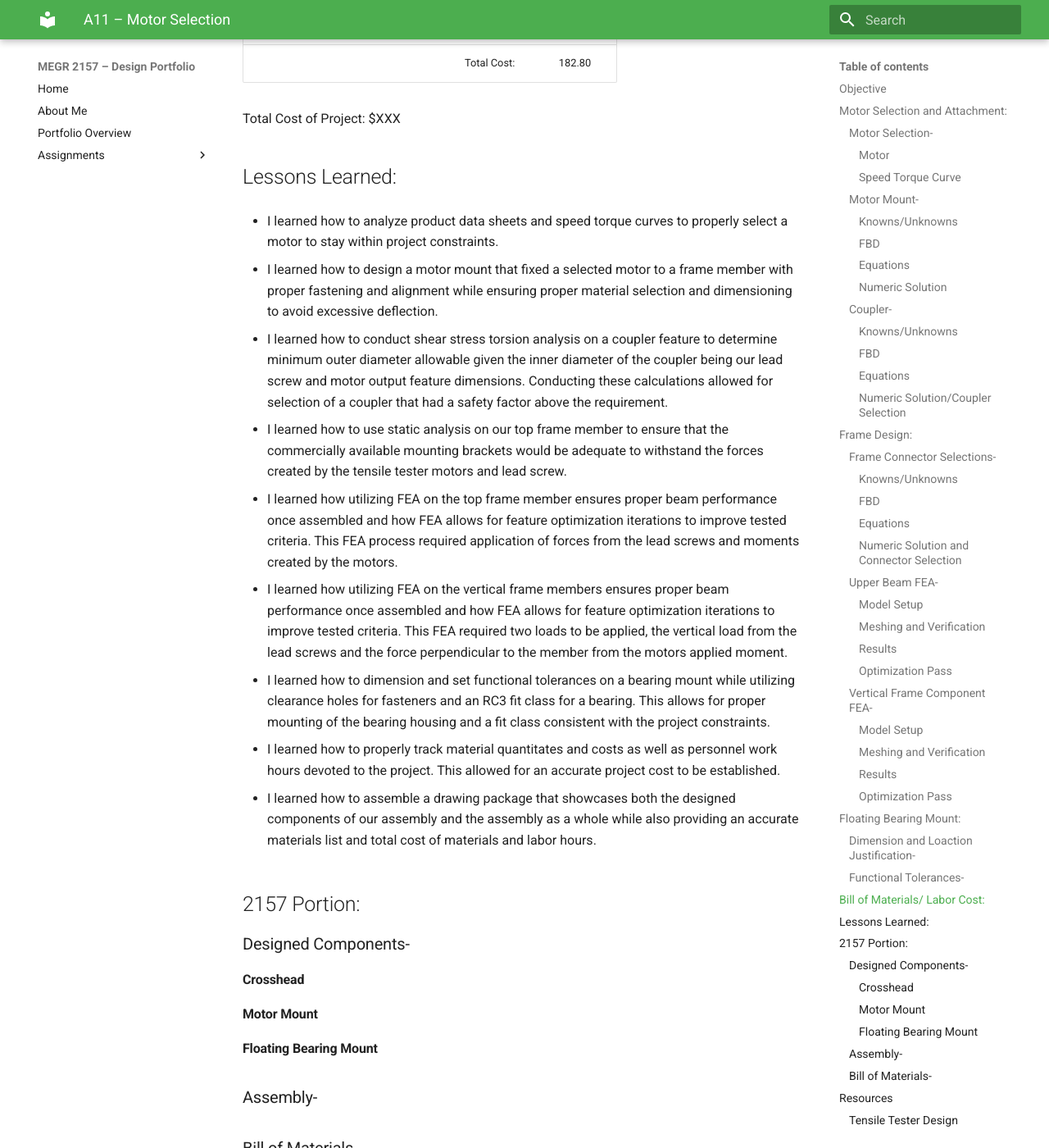
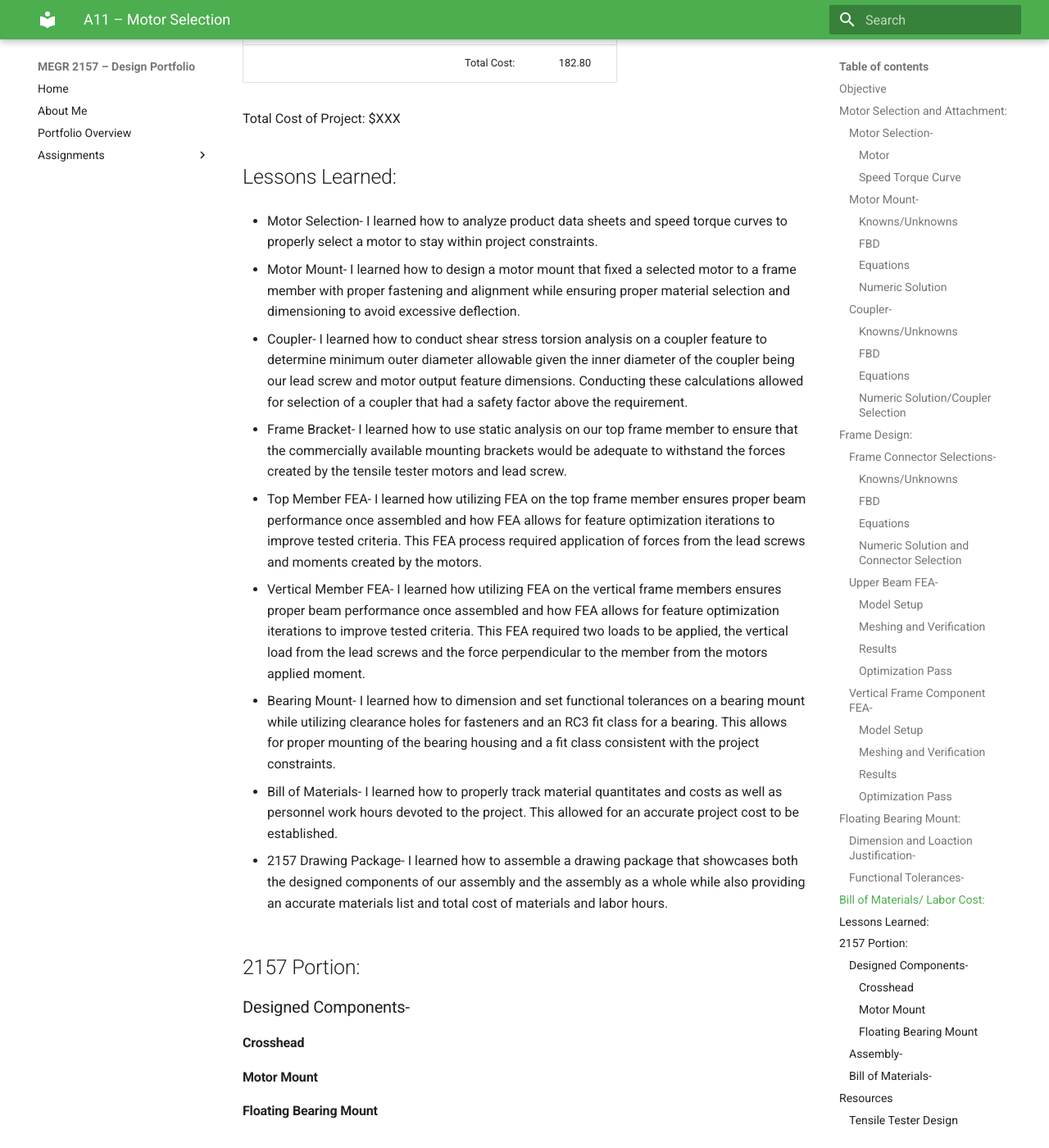
Before and after one commit to Taylor-Rockefeller-Portfolio/megr2157-portfolio, an MkDocs documentation site: the page built from docs/assignments/a11/index.md, in a window 1280 px wide and 1400 px high, scrolled down 18848 px. Shown: the whole window at 82% size. Built offline with MkDocs 1.6.1 and Material for MkDocs 9.7.7, drawn with Linux system fonts in a browser that asks for light colours.

Commit message:
Update index.md

```diff
--- a/docs/assignments/a11/index.md
+++ b/docs/assignments/a11/index.md
@@ -178,23 +178,23 @@ Total Cost of Project: $XXX
 
 ## Lessons Learned:
 
-- I learned how to analyze product data sheets and speed torque curves to properly select a motor to stay within project constraints.
+- Motor Selection- I learned how to analyze product data sheets and speed torque curves to properly select a motor to stay within project constraints.
 
-- I learned how to design a motor mount that fixed a selected motor to a frame member with proper fastening and alignment while ensuring proper material selection and dimensioning to avoid excessive deflection.
+- Motor Mount- I learned how to design a motor mount that fixed a selected motor to a frame member with proper fastening and alignment while ensuring proper material selection and dimensioning to avoid excessive deflection.
 
-- I learned how to conduct shear stress torsion analysis on a coupler feature to determine minimum outer diameter allowable given the inner diameter of the coupler being our lead screw and motor output feature dimensions. Conducting these calculations allowed for selection of a coupler that had a safety factor above the requirement.
+- Coupler- I learned how to conduct shear stress torsion analysis on a coupler feature to determine minimum outer diameter allowable given the inner diameter of the coupler being our lead screw and motor output feature dimensions. Conducting these calculations allowed for selection of a coupler that had a safety factor above the requirement.
 
-- I learned how to use static analysis on our top frame member to ensure that the commercially available mounting brackets would be adequate to withstand the forces created by the tensile tester motors and lead screw.
+- Frame Bracket- I learned how to use static analysis on our top frame member to ensure that the commercially available mounting brackets would be adequate to withstand the forces created by the tensile tester motors and lead screw.
 
-- I learned how utilizing FEA on the top frame member ensures proper beam performance once assembled and how FEA allows for feature optimization iterations to improve tested criteria. This FEA process required application of forces from the lead screws and moments created by the motors.
+- Top Member FEA- I learned how utilizing FEA on the top frame member ensures proper beam performance once assembled and how FEA allows for feature optimization iterations to improve tested criteria. This FEA process required application of forces from the lead screws and moments created by the motors.
 
-- I learned how utilizing FEA on the vertical frame members ensures proper beam performance once assembled and how FEA allows for feature optimization iterations to improve tested criteria. This FEA required two loads to be applied, the vertical load from the lead screws and the force perpendicular to the member from the motors applied moment.
+- Vertical Member FEA- I learned how utilizing FEA on the vertical frame members ensures proper beam performance once assembled and how FEA allows for feature optimization iterations to improve tested criteria. This FEA required two loads to be applied, the vertical load from the lead screws and the force perpendicular to the member from the motors applied moment.
 
-- I learned how to dimension and set functional tolerances on a bearing mount while utilizing clearance holes for fasteners and an RC3 fit class for a bearing. This allows for proper mounting of the bearing housing and a fit class consistent with the project constraints.
+- Bearing Mount- I learned how to dimension and set functional tolerances on a bearing mount while utilizing clearance holes for fasteners and an RC3 fit class for a bearing. This allows for proper mounting of the bearing housing and a fit class consistent with the project constraints.
 
-- I learned how to properly track material quantitates and costs as well as personnel work hours devoted to the project. This allowed for an accurate project cost to be established.
+- Bill of Materials- I learned how to properly track material quantitates and costs as well as personnel work hours devoted to the project. This allowed for an accurate project cost to be established.
 
-- I learned how to assemble a drawing package that showcases both the designed components of our assembly and the assembly as a whole while also providing an accurate materials list and total cost of materials and labor hours.
+- 2157 Drawing Package- I learned how to assemble a drawing package that showcases both the designed components of our assembly and the assembly as a whole while also providing an accurate materials list and total cost of materials and labor hours.
 
 
 ## 2157 Portion:
```
